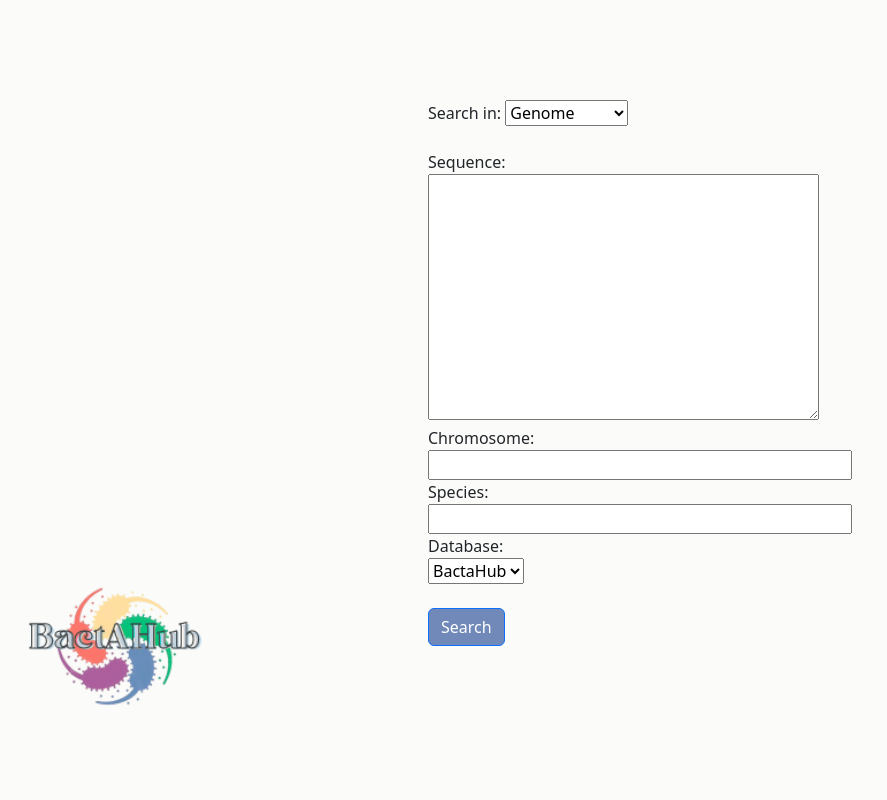
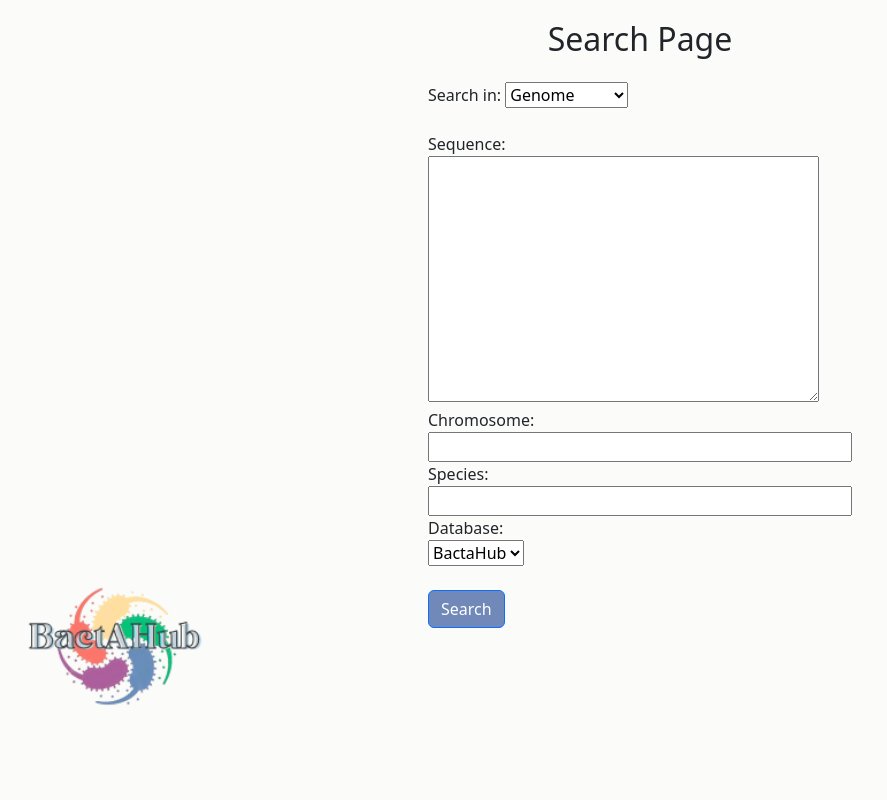
Before and after one commit to LE0NARD096/web_genomic_service, a Django app: page /search/ in a window 1280 px wide. Shown: the part 56-856 px from the top of the page, without its empty margins (0-887 px from the left). Run offline with Django 5.2, Linux system fonts and the light colour scheme.

Commit message:
Update search_form.html

```diff
--- a/website/templates/Search/search_form.html
+++ b/website/templates/Search/search_form.html
@@ -35,7 +35,8 @@
 </script>
 
 <div style="display: flex; justify-content: center; align-items: center; height: 100vh;">
-    <div style="justify-content: center; align-items: center; height: 75vh;">
+    <div style="justify-content: center; align-items: center; height: 95vh;">
+        <h2 class="text-center mb-4">Search Page</h2>
     <form method="get" action="{% url 'search_results'  %}">
         {% csrf_token %}
         {% if form.errors %}
```
